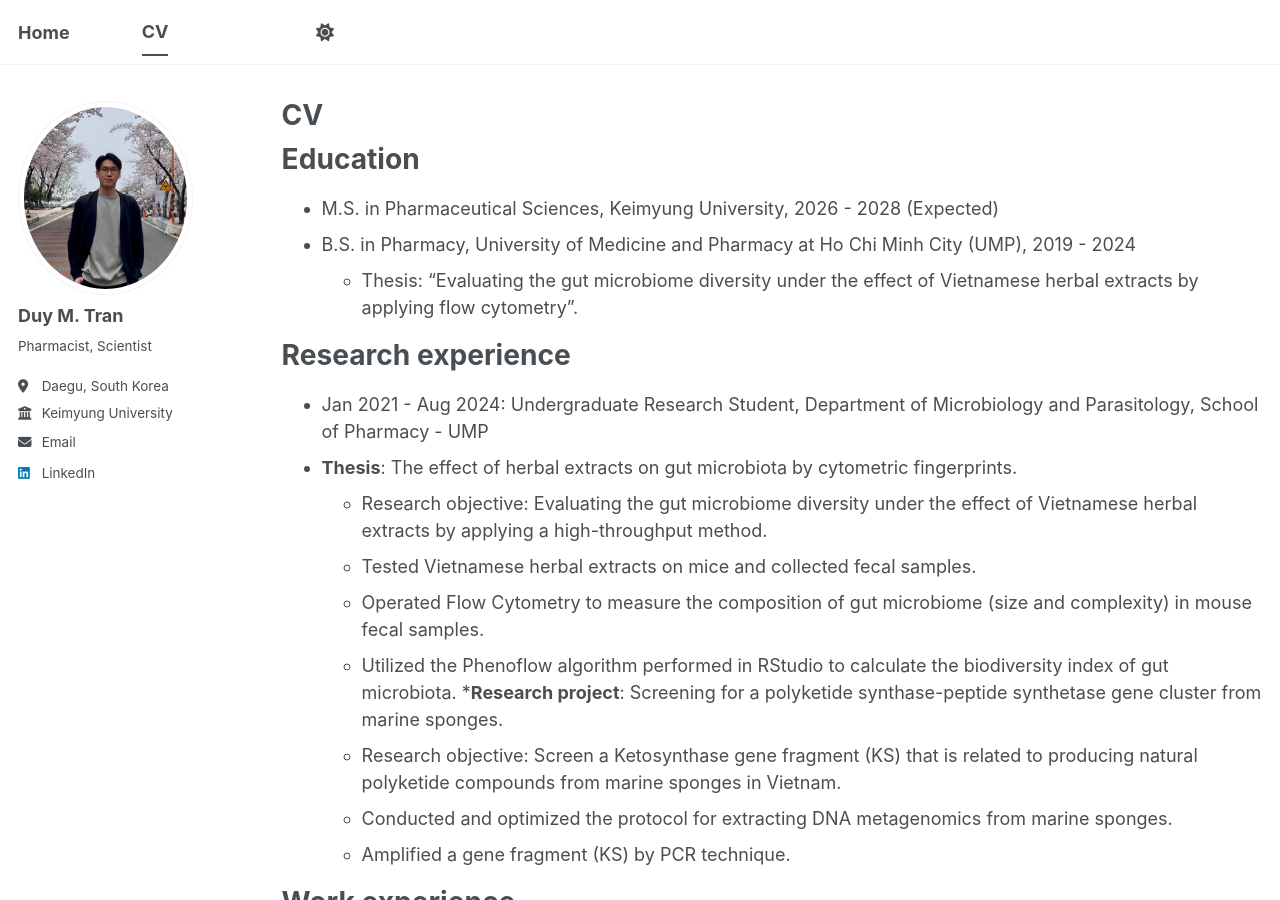
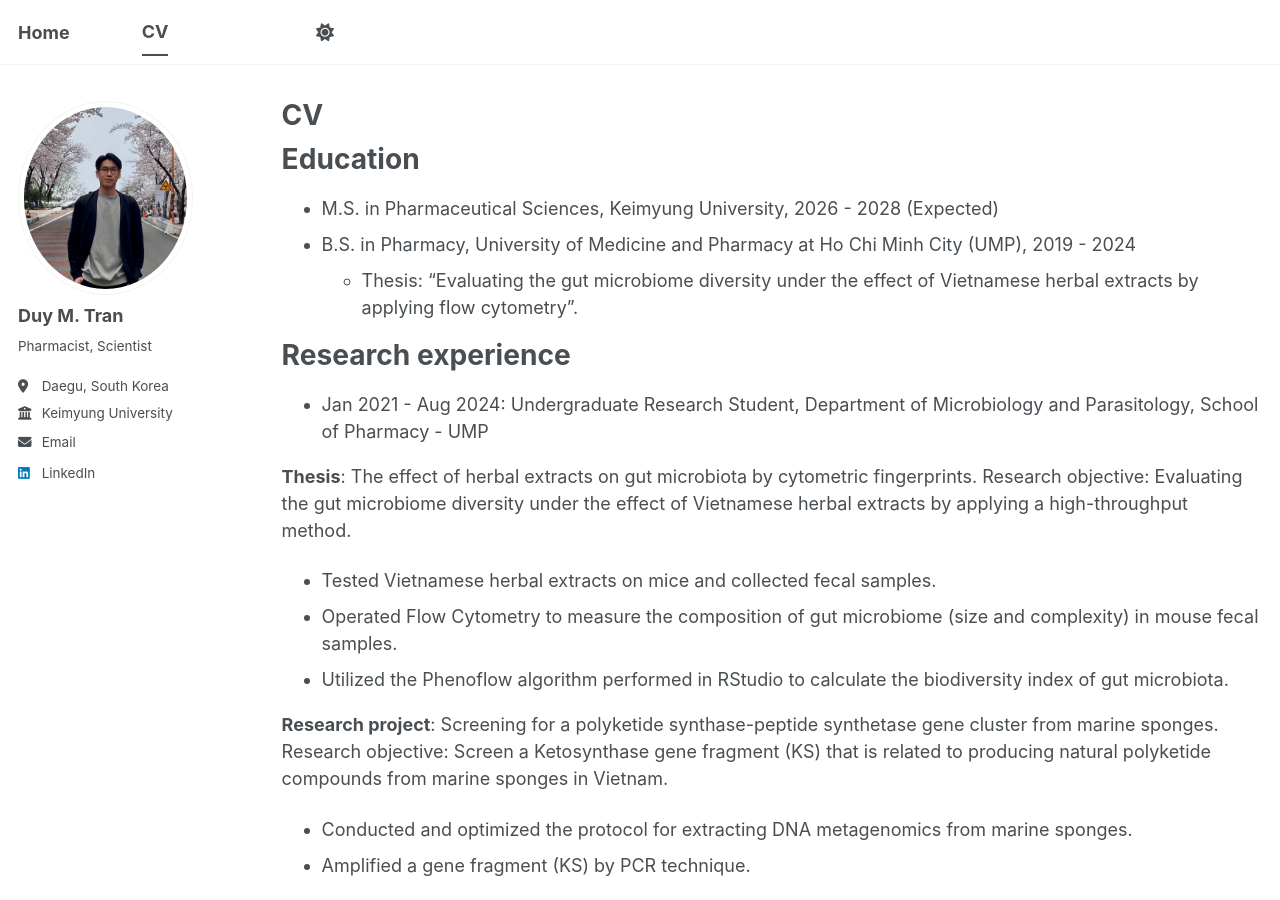
Before and after one commit to tranminhduy-git/tmduy.github.io, a Jekyll site: the page built from _pages/cv.md, in a window 1280 px wide and 900 px high. Built offline with Jekyll 4.4.1, drawn with Linux system fonts in a browser that asks for light colours; a script bundle is joined from its source files by our own code; library files that are not in the unit come from our copies; part of the change alters nothing that is shown.

Commit message:
Update cv.md

```diff
--- a/_pages/cv.md
+++ b/_pages/cv.md
@@ -18,15 +18,17 @@ Education
 Research experience
 ======
 * Jan 2021 - Aug 2024: Undergraduate Research Student, Department of Microbiology and Parasitology, School of Pharmacy - UMP
-* __Thesis__: The effect of herbal extracts on gut microbiota by cytometric fingerprints.
-  * Research objective: Evaluating the gut microbiome diversity under the effect of Vietnamese herbal extracts by
+
+__Thesis__: The effect of herbal extracts on gut microbiota by cytometric fingerprints.
+Research objective: Evaluating the gut microbiome diversity under the effect of Vietnamese herbal extracts by
 applying a high-throughput method.
   * Tested Vietnamese herbal extracts on mice and collected fecal samples.
   * Operated Flow Cytometry to measure the composition of gut microbiome (size and complexity) in mouse
 fecal samples.
   * Utilized the Phenoflow algorithm performed in RStudio to calculate the biodiversity index of gut microbiota.
-*__Research project__: Screening for a polyketide synthase-peptide synthetase gene cluster from marine sponges.
-  * Research objective: Screen a Ketosynthase gene fragment (KS) that is related to producing natural polyketide
+
+__Research project__: Screening for a polyketide synthase-peptide synthetase gene cluster from marine sponges.
+Research objective: Screen a Ketosynthase gene fragment (KS) that is related to producing natural polyketide
 compounds from marine sponges in Vietnam.
   * Conducted and optimized the protocol for extracting DNA metagenomics from marine sponges.
   * Amplified a gene fragment (KS) by PCR technique.
```
